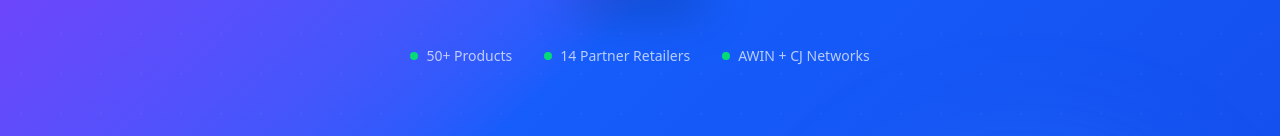
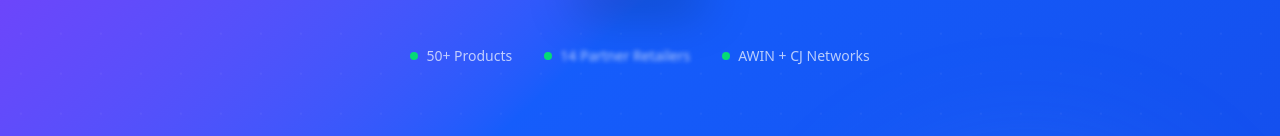
Before and after one commit to Ege-Bora/furnifind, a Next.js app: page / in a window 1280 px wide. Shown: the part 579-715 px from the top of the page. Built offline with nearby package versions, Linux system fonts and the light colour scheme.

Commit message:
Blur 14 Partner Retailers text on hero section

```diff
--- a/components/Hero.tsx
+++ b/components/Hero.tsx
@@ -140,7 +140,7 @@ export default function Hero({ onGetStarted }: HeroProps) {
           </div>
           <div className="flex items-center space-x-2">
             <div className="w-2 h-2 bg-green-400 rounded-full animate-pulse" />
-            <span>14 Partner Retailers</span>
+            <span className="blur-[2px] select-none">14 Partner Retailers</span>
           </div>
           <div className="flex items-center space-x-2">
             <div className="w-2 h-2 bg-green-400 rounded-full animate-pulse" />
```
